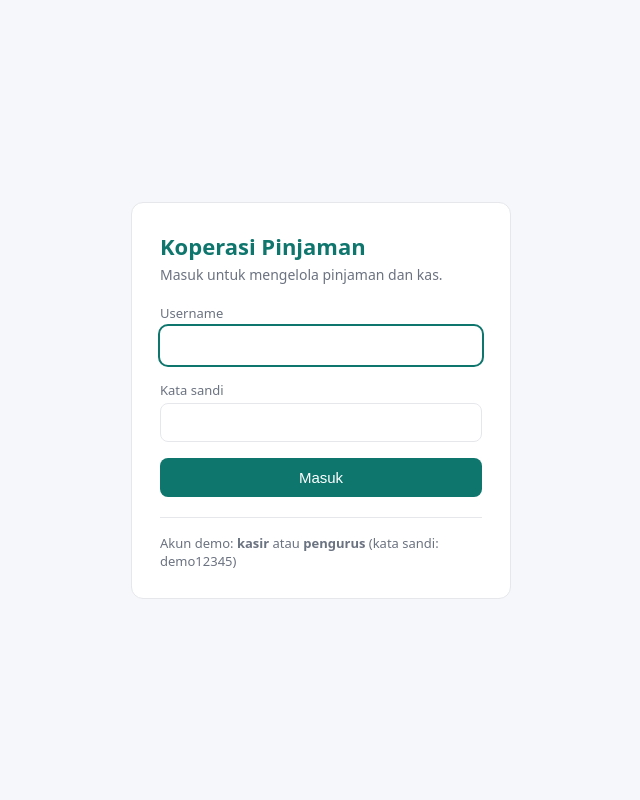
After one commit to Penniii/koperasi-pinjaman, a Django app: page /laporan/masuk/ in a window 1280 px wide. The commit adds this page. Shown: the whole page, without its empty margins (319-959 px from the left). Run offline with Django 5.2, Linux system fonts and the light colour scheme.

Commit message:
Tambah halaman masuk dan navigasi pengguna

```diff
--- a/config/settings.py
+++ b/config/settings.py
@@ -123,3 +123,6 @@ STATIC_URL = 'static/'
 # https://docs.djangoproject.com/en/5.2/ref/settings/#default-auto-field
 
 DEFAULT_AUTO_FIELD = 'django.db.models.BigAutoField'
+
+LOGIN_URL = "laporan:masuk"
+LOGIN_REDIRECT_URL = "laporan:dashboard"
--- /dev/null
+++ b/laporan/templates/laporan/masuk.html
@@ -0,0 +1,41 @@
+<!DOCTYPE html>
+<html lang="id">
+<head>
+  <meta charset="utf-8">
+  <meta name="viewport" content="width=device-width, initial-scale=1">
+  <title>Masuk - Koperasi Pinjaman</title>
+  <style>
+    :root { --bg:#f5f7fa; --kartu:#fff; --teks:#1f2937; --redup:#6b7280; --garis:#e5e7eb; --utama:#0f766e; --bahaya:#b91c1c; }
+    * { box-sizing: border-box; }
+    body { margin:0; min-height:100vh; display:grid; place-items:center; padding:16px; font-family: system-ui, -apple-system, "Segoe UI", sans-serif; background:var(--bg); color:var(--teks); }
+    .kotak { width:100%; max-width:380px; background:var(--kartu); border:1px solid var(--garis); border-radius:12px; padding:28px; }
+    h1 { font-size:22px; margin:0 0 4px; color:var(--utama); }
+    p { margin:0 0 20px; color:var(--redup); font-size:14px; }
+    label { display:block; font-size:13px; color:var(--redup); margin-bottom:4px; }
+    input[type=text], input[type=password] { width:100%; padding:10px 12px; border:1px solid var(--garis); border-radius:8px; font-size:15px; margin-bottom:16px; }
+    input:focus { outline:2px solid var(--utama); border-color:transparent; }
+    button { width:100%; background:var(--utama); color:#fff; border:0; padding:11px; border-radius:8px; font-size:15px; cursor:pointer; }
+    .galat { background:#fee2e2; color:var(--bahaya); padding:10px 12px; border-radius:8px; font-size:14px; margin-bottom:16px; }
+    .demo { margin-top:20px; padding-top:16px; border-top:1px solid var(--garis); font-size:13px; color:var(--redup); }
+  </style>
+</head>
+<body>
+  <div class="kotak">
+    <h1>Koperasi Pinjaman</h1>
+    <p>Masuk untuk mengelola pinjaman dan kas.</p>
+    {% if form.errors %}
+    <div class="galat">Username atau kata sandi salah.</div>
+    {% endif %}
+    <form method="post">
+      {% csrf_token %}
+      <label for="id_username">Username</label>
+      <input type="text" name="username" id="id_username" autofocus autocomplete="username" required>
+      <label for="id_password">Kata sandi</label>
+      <input type="password" name="password" id="id_password" autocomplete="current-password" required>
+      <input type="hidden" name="next" value="{{ next }}">
+      <button type="submit">Masuk</button>
+    </form>
+    <div class="demo">Akun demo: <strong>kasir</strong> atau <strong>pengurus</strong> (kata sandi: demo12345)</div>
+  </div>
+</body>
+</html>
--- a/laporan/urls.py
+++ b/laporan/urls.py
@@ -1,3 +1,4 @@
+from django.contrib.auth import views as auth_views
 from django.urls import path
 
 from . import views
@@ -8,4 +9,6 @@ urlpatterns = [
     path("", views.dashboard, name="dashboard"),
     path("tunggakan/", views.tunggakan, name="tunggakan"),
     path("kas/", views.laporan_kas, name="kas"),
+    path("masuk/", auth_views.LoginView.as_view(template_name="laporan/masuk.html"), name="masuk"),
+    path("keluar/", auth_views.LogoutView.as_view(next_page="laporan:masuk"), name="keluar"),
 ]
```
Also changed, not shown: laporan/templates/laporan/base.html (+14 -2 lines), laporan/tests.py (+25 -0 lines), laporan/views.py (+4 -3 lines).
